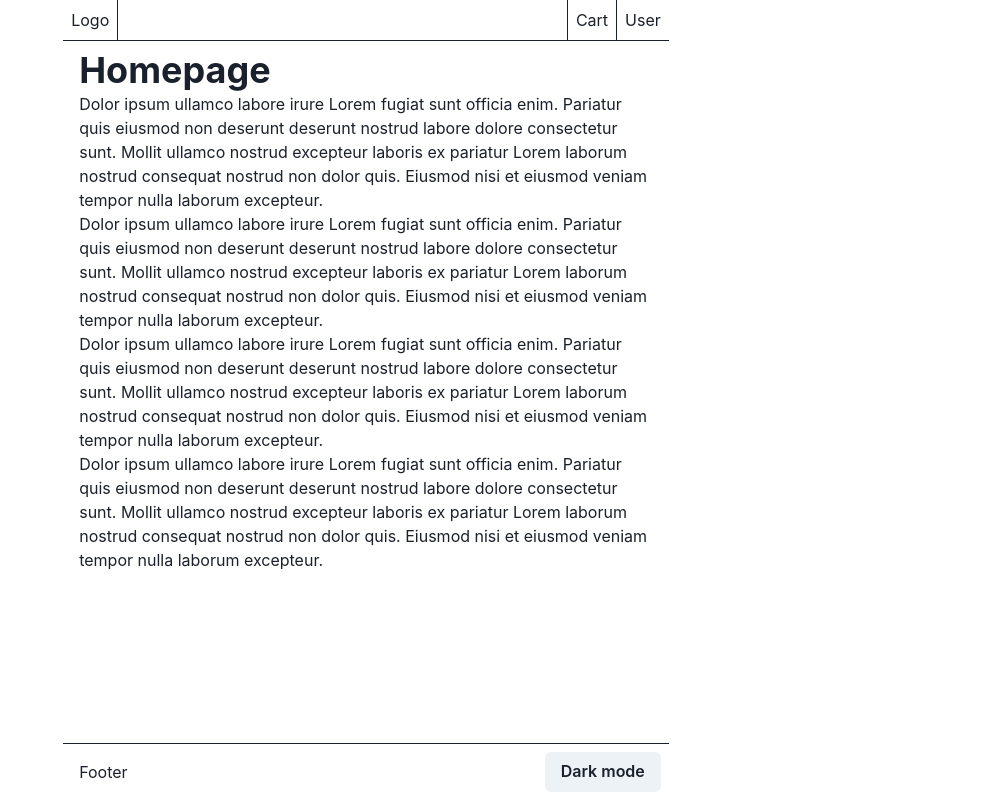
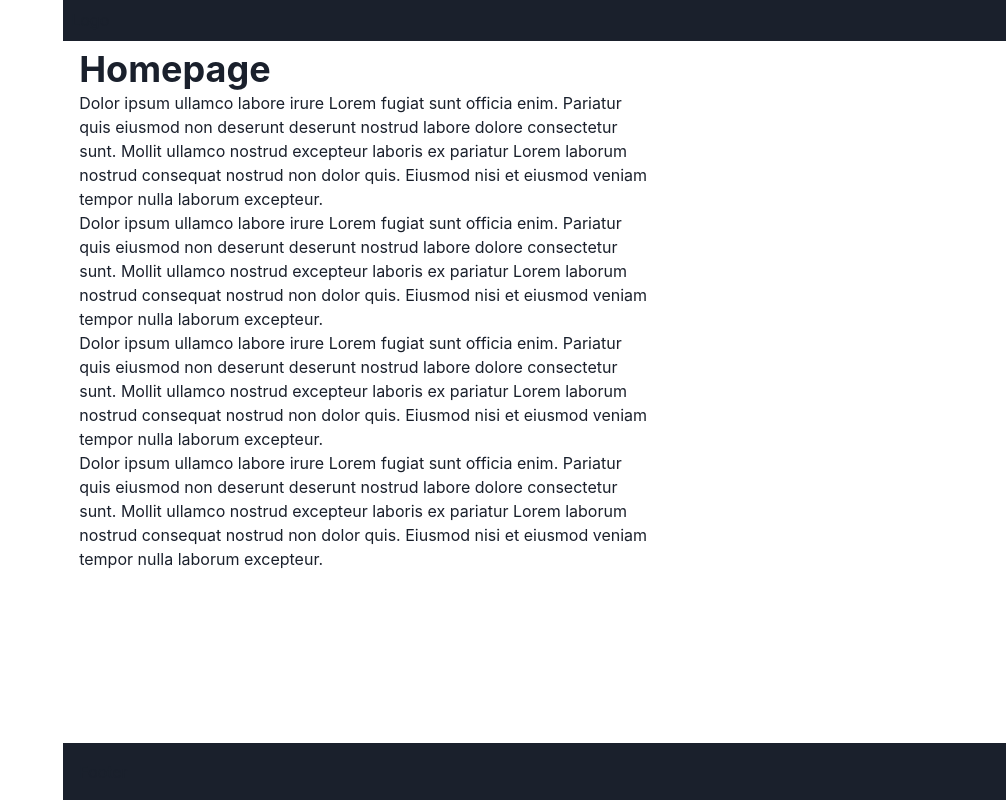
Before and after one commit to oncet/qord, a React (Vite) app: page / in a window 1280 px wide. Shown: the whole page, without its empty margins (274-1280 px from the left). Built offline with nearby package versions, Linux system fonts and the light colour scheme.

Commit message:
flex layout

```diff
--- a/src/components/Layout.tsx
+++ b/src/components/Layout.tsx
@@ -17,8 +17,14 @@ function Layout({ children }: LayoutProps) {
   const { toggleColorMode } = useColorMode();
 
   return (
-    <Grid gridTemplateRows="auto 1fr auto" minHeight="100vh">
-      <Flex borderBottom="1px solid" justifyContent="space-between">
+    <Flex flexDirection="column">
+      <Flex
+        borderBottom="1px solid"
+        justifyContent="space-between"
+        position="fixed"
+        width="100%"
+        background="gray.800"
+      >
         <Center borderRight="1px solid" p="2">
           Logo
         </Center>
@@ -31,16 +37,24 @@ function Layout({ children }: LayoutProps) {
           </Center>
         </Flex>
       </Flex>
-      <GridItem overflowY="auto" py="2" px="4">
+      <Box overflowY="auto" px="4" pt="12" pb="20">
         {children}
-      </GridItem>
-      <Flex borderTop="1px solid" justifyContent="space-between" p="2">
+      </Box>
+      <Flex
+        borderTop="1px solid"
+        justifyContent="space-between"
+        p="2"
+        position="fixed"
+        bottom="0"
+        width="100%"
+        background="gray.800"
+      >
         <Center p="2">Footer</Center>
         <Center>
           <Button onClick={toggleColorMode}>Dark mode</Button>
         </Center>
       </Flex>
-    </Grid>
+    </Flex>
   );
 }
 
```
